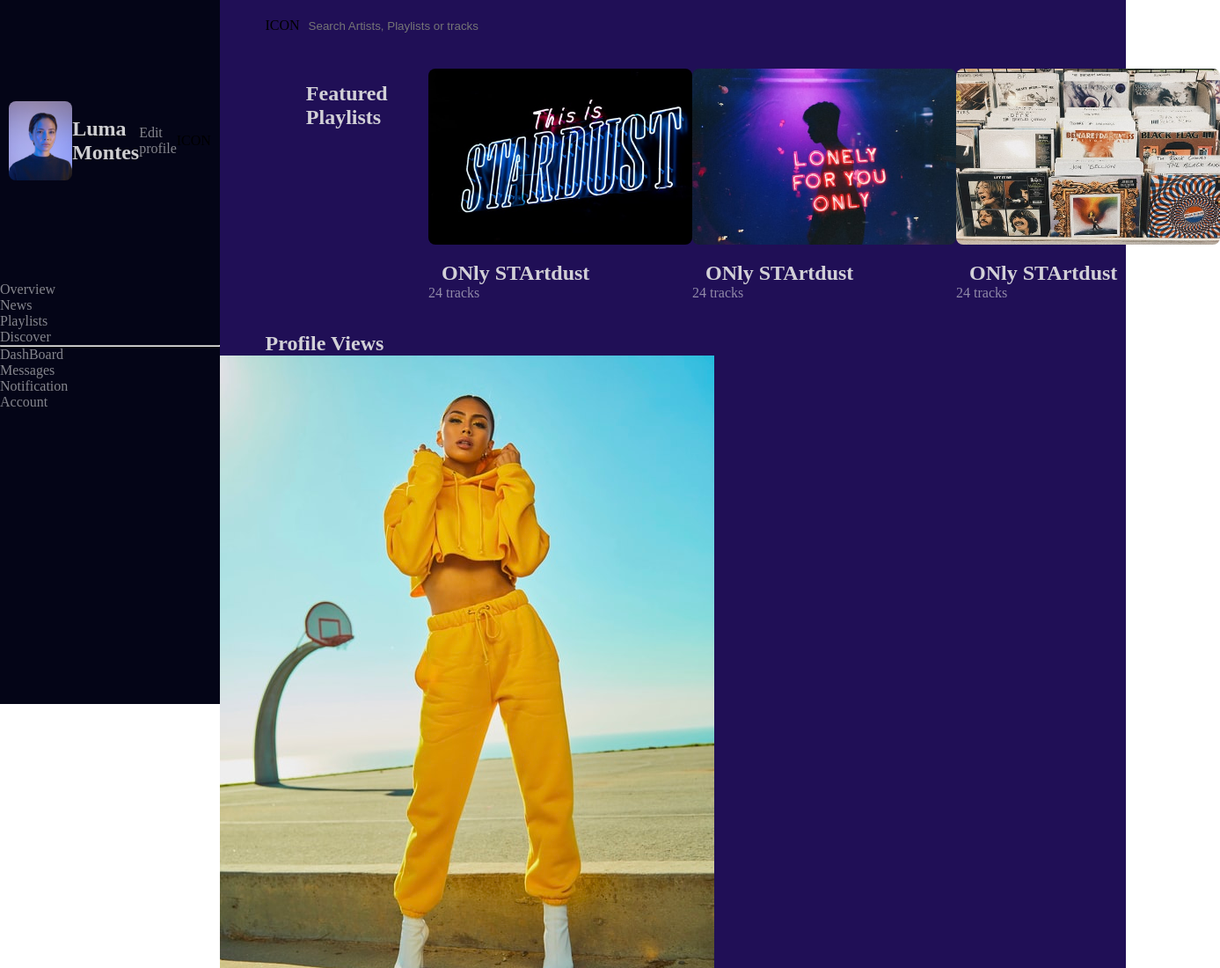
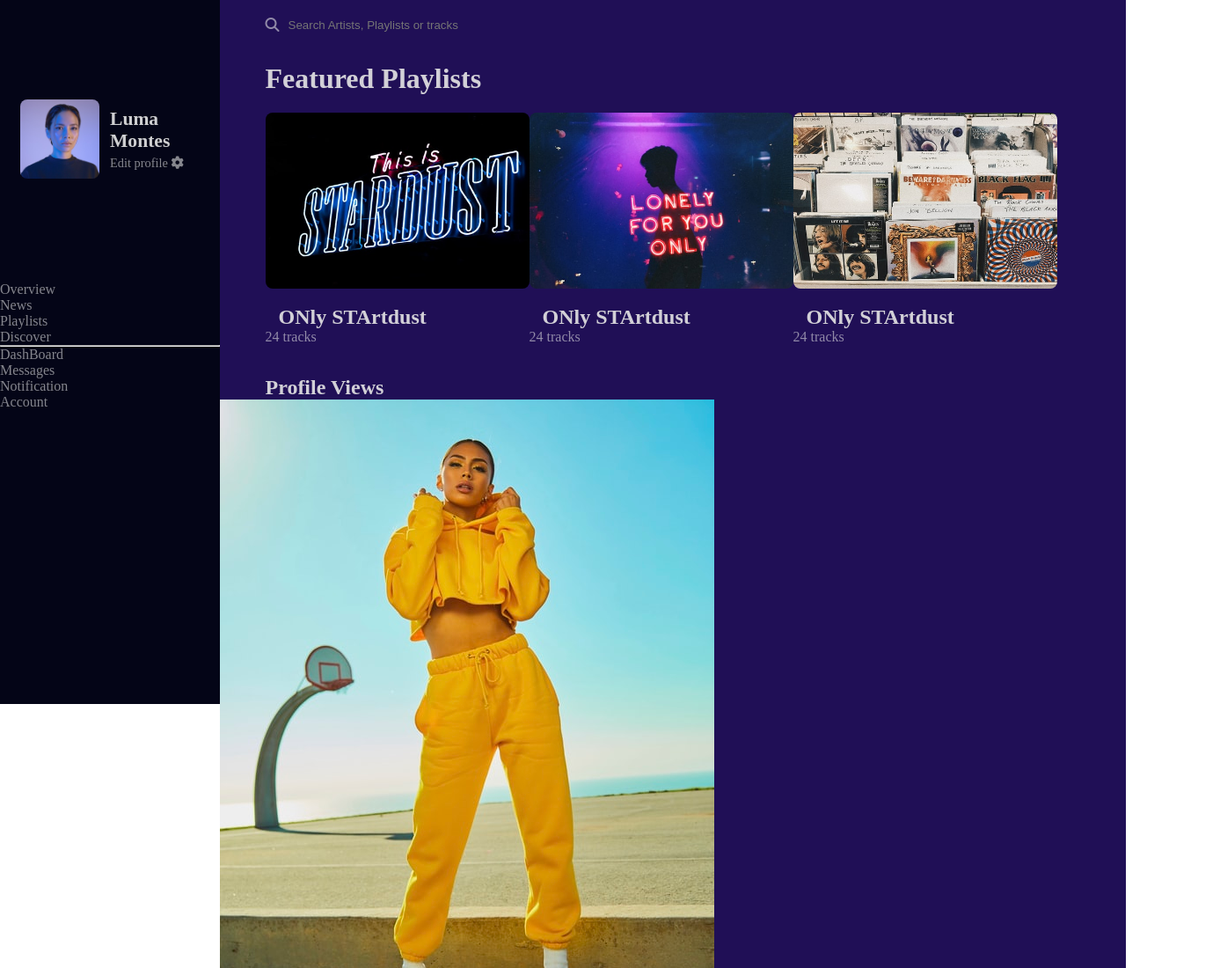
Before and after one commit to lumamontes/music-library, a plain HTML site: page index.html in a window 1280 px wide. Shown: the top 1100 px of the page at 88% size, 1387 px wide, since content can reach past the window. Drawn offline with Linux system fonts and the light colour scheme.

Commit message:
adicionado icons

```diff
--- a/index.html
+++ b/index.html
@@ -4,14 +4,21 @@
     <meta charset="UTF-8">
     <meta name="viewport" content="width=device-width, initial-scale=1.0">
     <link rel="stylesheet" href="style.css">
+    <link rel="stylesheet" href="sidenav.css">
+    <script src="https://kit.fontawesome.com/ac4c6e2b8b.js" crossorigin="anonymous"></script>
+
     <title>Music Library Page</title>
 </head>
 <body>
     <header class="sidenav">
         <section class="profile">
-            <img src="assets/profile.jpg" alt="">
-            <h1>Luma Montes</h1>
-            <a href="#">Edit profile</a> ICON
+            <div class="img-container">
+                <img src="assets/profile.jpg" alt="">
+            </div>
+            <div class="txt-container">
+                <h1>Luma Montes</h1>
+                <a href="#">Edit profile</a> <i class="fas fa-cog"></i>
+            </div>
         </section>
 
 
@@ -38,11 +45,12 @@
 
     <main class="container">
         <section class="searchbar">
-            ICON <input type="text" name="" id="" placeholder="Search Artists, Playlists or tracks">
+            <i class="fas fa-search"></i>
+            <input type="text" name="" id="" placeholder="Search Artists, Playlists or tracks">
         </section>
 
+        <h1 class="title">Featured Playlists</h1>
         <section class="playlists">
-            <h1>Featured Playlists</h1>
 
             <div class="playlist-card">
                 <!-- <div class="playlist-img"> -->
```
